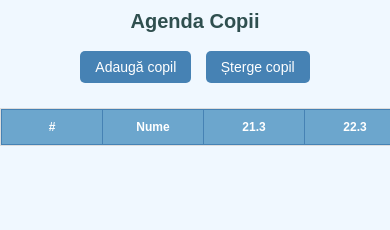
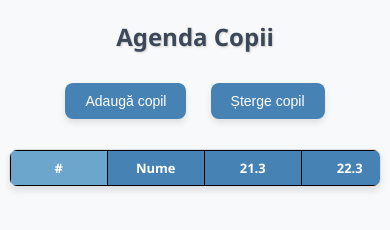
Before and after one commit to Nick-stack-gif/agenda-copii, a plain HTML site: page index.html in a window 390 px wide. Drawn offline with Linux system fonts and the light colour scheme; no server answers.

Commit message:
Update Interfata 21.03.2025

```diff
--- a/index.html
+++ b/index.html
@@ -8,66 +8,78 @@
     <script src="https://www.gstatic.com/firebasejs/9.6.10/firebase-firestore-compat.js"></script>
     <style>
         body {
-            font-family: 'Arial', sans-serif;
-            background-color: #f0f8ff;
+            font-family: 'Segoe UI', Tahoma, Geneva, Verdana, sans-serif;
+            background-color: #f7f9fb;
             color: #333;
             text-align: center;
             margin: 0;
             padding: 0;
         }
         h1 {
-            color: #2f4f4f;
-            margin-top: 10px;
+            color: #3c4858;
+            margin: 20px 0;
+            font-size: 28px;
+            text-shadow: 1px 1px 2px #ccc;
         }
         button {
             background-color: #4682b4;
             color: white;
             border: none;
-            padding: 10px 20px;
+            padding: 12px 25px;
             cursor: pointer;
-            border-radius: 5px;
-            margin: 5px;
+            border-radius: 8px;
+            margin: 10px;
             font-size: 16px;
+            box-shadow: 0 4px 6px rgba(0, 0, 0, 0.1);
+            transition: transform 0.2s, box-shadow 0.2s;
         }
         button:hover {
             background-color: #5a9bd3;
+            transform: translateY(-2px);
+            box-shadow: 0 6px 10px rgba(0, 0, 0, 0.15);
         }
         .table-container {
             display: block;
             margin: 20px auto;
-            width: 100%;
+            width: 95%;
+            max-width: 1200px;
             overflow-x: auto;
             border: 1px solid #ddd;
+            border-radius: 8px;
+            box-shadow: 0 4px 6px rgba(0, 0, 0, 0.1);
+            background-color: white;
         }
         table {
             border-collapse: collapse;
-            font-size: 14px;
             width: 100%;
             min-width: 800px;
+            font-size: 15px;
         }
         th, td {
-            border: 1px solid #4682b4;
-            padding: 10px;
+            border: 1px solid black;
+            padding: 15px;
             text-align: center;
             min-width: 100px;
         }
         th:first-child, td:first-child {
             position: sticky;
             left: 0;
-            background-color: #6ca6cd;
+            background-color: #6ca6cd; /* Albastru */
             z-index: 1;
+            color: white;
         }
         th {
-            background-color: #6ca6cd;
+            background-color: #4682b4;
             color: white;
+            font-weight: bold;
         }
         td {
-            background-color: #fff;
-            cursor: pointer;
+            background-color: #f9fafb;
         }
         td.absent {
             background-color: #ff6347;
             color: white;
+            font-weight: bold;
         }
         td.today {
             background-color: #d3d3d3;
@@ -75,18 +87,20 @@
         }
         td.today.absent {
             background-color: #ff6347;
+            font-weight: bold;
         }
         @media (max-width: 768px) {
             h1 {
-                font-size: 20px;
+                font-size: 24px;
             }
             button {
                 font-size: 14px;
-                padding: 8px 15px;
+                padding: 10px 20px;
             }
             th, td {
-                font-size: 12px;
+                font-size: 13px;
                 min-width: 80px;
+                padding: 8px;
             }
         }
     </style>
@@ -136,12 +150,9 @@
 
         function updateDates() {
             const today = new Date();
-            const lastDate = new Date(dates[dates.length - 1].split('.').reverse().join('-'));
-            if (lastDate < today) {
-                const day = lastDate.getDate() + 1;
-                const month = lastDate.getMonth() + 1;
-                const newDate = `${day}.${month}`;
-                dates.push(newDate);
+            const todayString = `${today.getDate()}.${today.getMonth() + 1}`;
+            if (!dates.includes(todayString)) {
+                dates.push(todayString);
             }
         }
 
@@ -167,7 +178,7 @@
             renderDates();
             studentTable.innerHTML = '';
             db.collection("students").get().then(snapshot => {
-                let students = snapshot.docs.map(doc => doc.id).sort(); // Sortăm alfabetic
+                const students = snapshot.docs.map(doc => doc.id).sort();
                 students.forEach((studentName, index) => {
                     const row = document.createElement('tr');
                     const indexCell = document.createElement('td');
@@ -194,8 +205,7 @@
                           });
 
                         cell.addEventListener('click', () => {
-                            cell.classList.toggle('absent');
-                            const isAbsent = cell.classList.contains('absent');
+                            const isAbsent = cell.classList.toggle('absent');
                             db.collection("attendance").doc(`${studentName}-${date}`).set({
                                 absent: isAbsent,
                                 timestamp: firebase.firestore.FieldValue.serverTimestamp()
@@ -207,22 +217,14 @@
 
                     studentTable.appendChild(row);
                 });
-                scrollToToday();
             });
         }
 
-        function scrollToToday() {
-            const todayCell = document.querySelector('.today');
-            if (todayCell) {
-                todayCell.scrollIntoView({ behavior: 'smooth', block: 'center', inline: 'center' });
-            }
-        }
-
         function addStudent() {
-            let name = prompt("Introdu numele copilului:");
+            const name = prompt("Introdu numele copilului:");
             if (name && name.trim() !== "") {
                 db.collection("students").doc(name.trim()).set({})
-                .then(() => renderTable()) // Sortăm și reafișăm tabelul după adăugare
+                .then(renderTable)
                 .catch(error => console.error("Eroare la adăugare:", error));
             } else {
                 alert("Numele copilului nu poate fi gol.");
@@ -230,10 +232,10 @@
         }
 
         function removeStudent() {
-            let name = prompt("Introdu numele copilului de șters:");
+            const name = prompt("Introdu numele copilului de șters:");
             if (name && name.trim() !== "") {
                 db.collection("students").doc(name.trim()).delete()
-                .then(() => renderTable())
+                .then(renderTable)
                 .catch(error => console.error("Eroare la ștergere:", error));
             } else {
                 alert("Numele copilului nu poate fi gol.");
```
